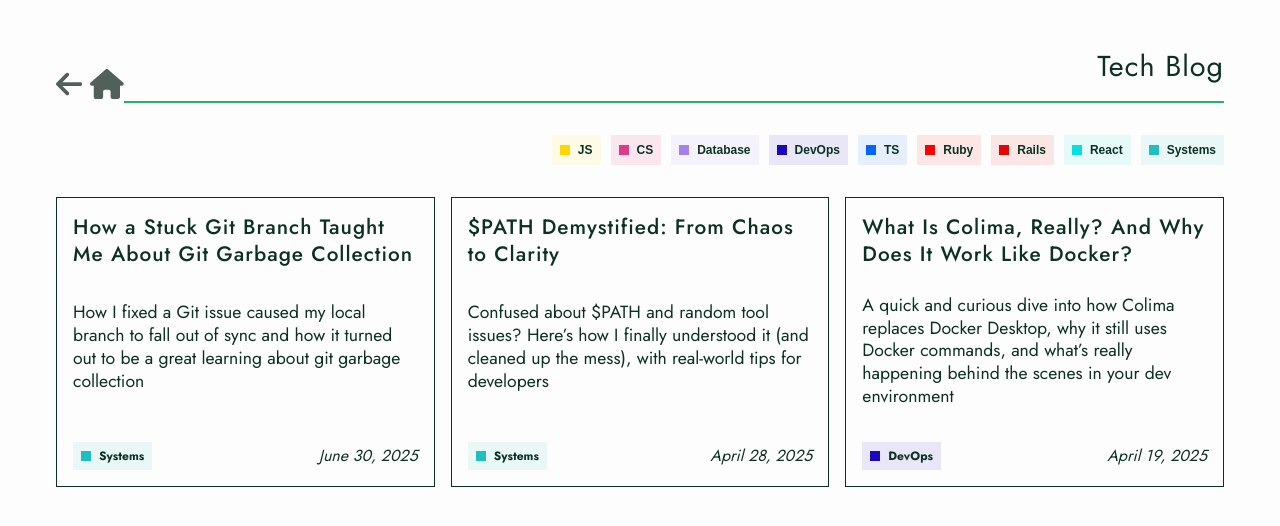
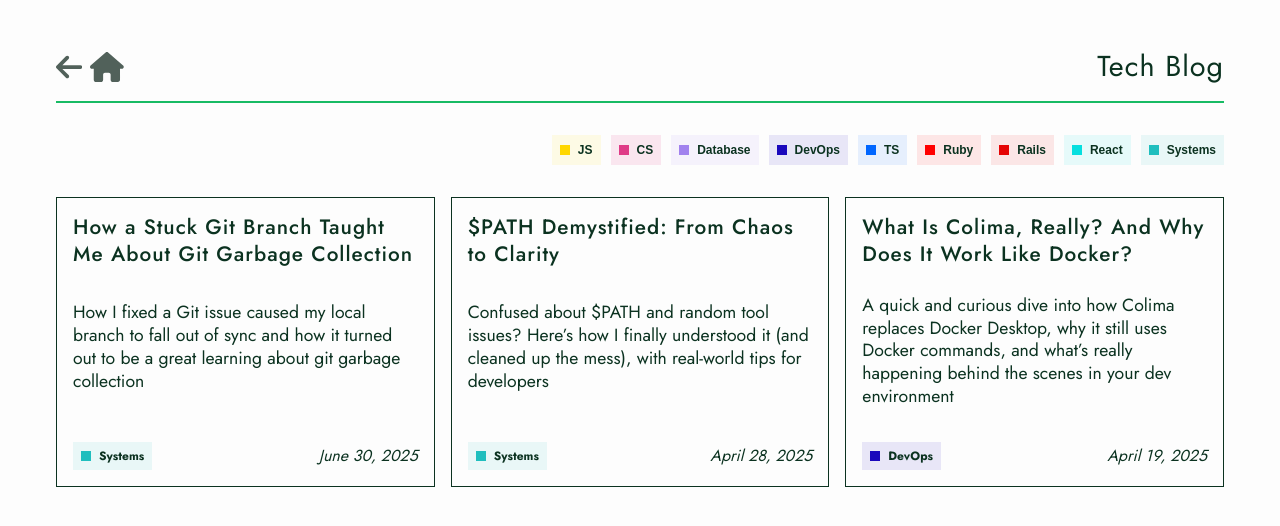
Before and after one commit to JackGarrus/nadyg-website, a Next.js app: page /blog in a window 1280 px wide. Shown: the top 526 px of the page. Built offline with nearby package versions, Linux system fonts and the light colour scheme.

Commit message:
improve styling

```diff
--- /dev/null
+++ b/src/app/blog/BlogHeader.module.css
@@ -0,0 +1,3 @@
+.header {
+  border-bottom: 2px solid var(--highlight);
+}
--- a/src/app/blog/BlogHeader.tsx
+++ b/src/app/blog/BlogHeader.tsx
@@ -14,7 +14,7 @@ export const metadata = {
 
 export default function BlogHeader() {
   return (
-    <div className={clsx(l.flex, l.aic)}>
+    <div className={clsx(l.flex, l.aic, t.borderBottom)}>
       <Link href="/" className={clsx(l.flex, l.aic)}>
         <LeftArrow className="icon" />
         <Home className="icon" />
--- a/src/app/blog/Page.module.css
+++ b/src/app/blog/Page.module.css
@@ -1,10 +1,6 @@
 .pageLayout {
   height: 100%;
   padding: 1rem;
-}
-
-.pageLayout h1 {
-  padding-bottom: 1rem;
 }
 
 .labelContainter {
--- a/src/app/blog/page.tsx
+++ b/src/app/blog/page.tsx
@@ -15,6 +15,7 @@ export default function Page({ searchParams }: PageProps) {
     <div className={s.pageLayout}>
       <BlogHeader />
       <br />
+      <br />
       <BlogArticleFilters />
       <br />
       <br />
--- a/src/app/page.tsx
+++ b/src/app/page.tsx
@@ -20,8 +20,9 @@ export default function Home() {
           <AboutSection />
         </section>
         <section className={s.blogSection}>
-          <p className={clsx(t.blogTitle, l.tar)}>Tech Blog</p>
+          <p className={clsx(t.blogTitle, t.borderBottom, l.tar)}>Tech Blog</p>
 
+          <br />
           <p className={t.subtitle}>Latest posts</p>
           <ArticleCards />
           <br />
--- a/src/app/style/typography.module.css
+++ b/src/app/style/typography.module.css
@@ -78,9 +78,11 @@
   color: var(--normal);
   width: 100%;
   text-align: right;
+}
+
+.borderBottom {
   border-bottom: 2px solid var(--highlight);
   padding-bottom: 1rem;
-  margin-bottom: 1rem;
 }
 
 .subtitle {
```
